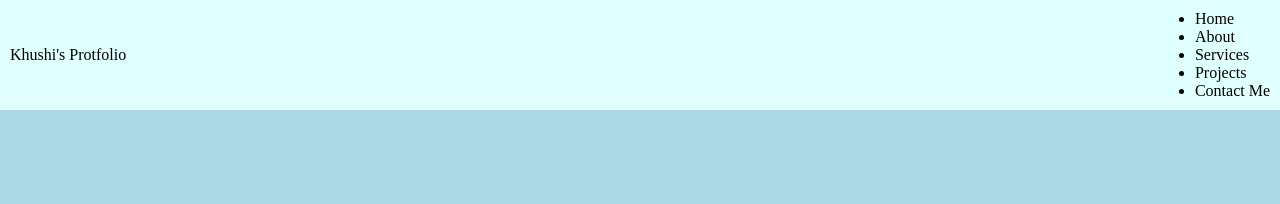
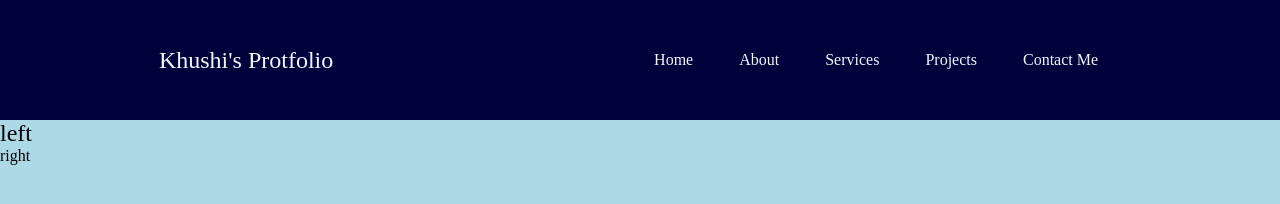
Before and after one commit to khushisth/developer-portfolio-, a plain HTML site: page index.html in a window 1280 px wide. Drawn offline with Linux system fonts and the light colour scheme.

Commit message:
changed few color and added nav bar

```diff
--- a/index.html
+++ b/index.html
@@ -8,7 +8,7 @@
         *{
             margin:0;
             padding:0;
-            font-family: 'Poppins';
+            font-family:'poppins''sans-serif';
         }
 body{
     background-color: lightblue;
@@ -17,13 +17,40 @@ body{
 }
 nav{
     display: flex;
-    justify-content: space-between;
+    justify-content: space-around;
     align-items: center;
-    background-color: lightcyan;
-    color: black;
+    background-color: rgb(0, 0, 59);
+    color: aliceblue;
     padding: 10px;
+    height: 100px;
 }
+nav ul{
+    display: flex;
+    justify-content: center;
 
+}
+nav ul li{
+    list-style: none;
+    margin: 0 23px;
+}
+.left{
+    font-size: 1.5rem;
+    display: flex;
+    align-items: center;
+}
+.first section{
+    display: flex;
+    justify-content: space-around;
+    margin: 23px 0;
+    align-items: center;
+}
+.left section{
+    background-color: rgb(106, 173, 250);
+    width: 34px;
+    font-size: 1.5rem;
+    display: flex;
+    align-items: center;
+}
     </style>
 </head>
 <body>
@@ -41,6 +68,16 @@ nav{
             </div>
         </nav>
     </header>
+    <main>
+        <section class="first section">
+            <div class="left section">
+                left
+            </div>
+            <div class="right section">
+                right
+            </div>
 
+        </section>
+    </main>
 </body>
 </html>
```
